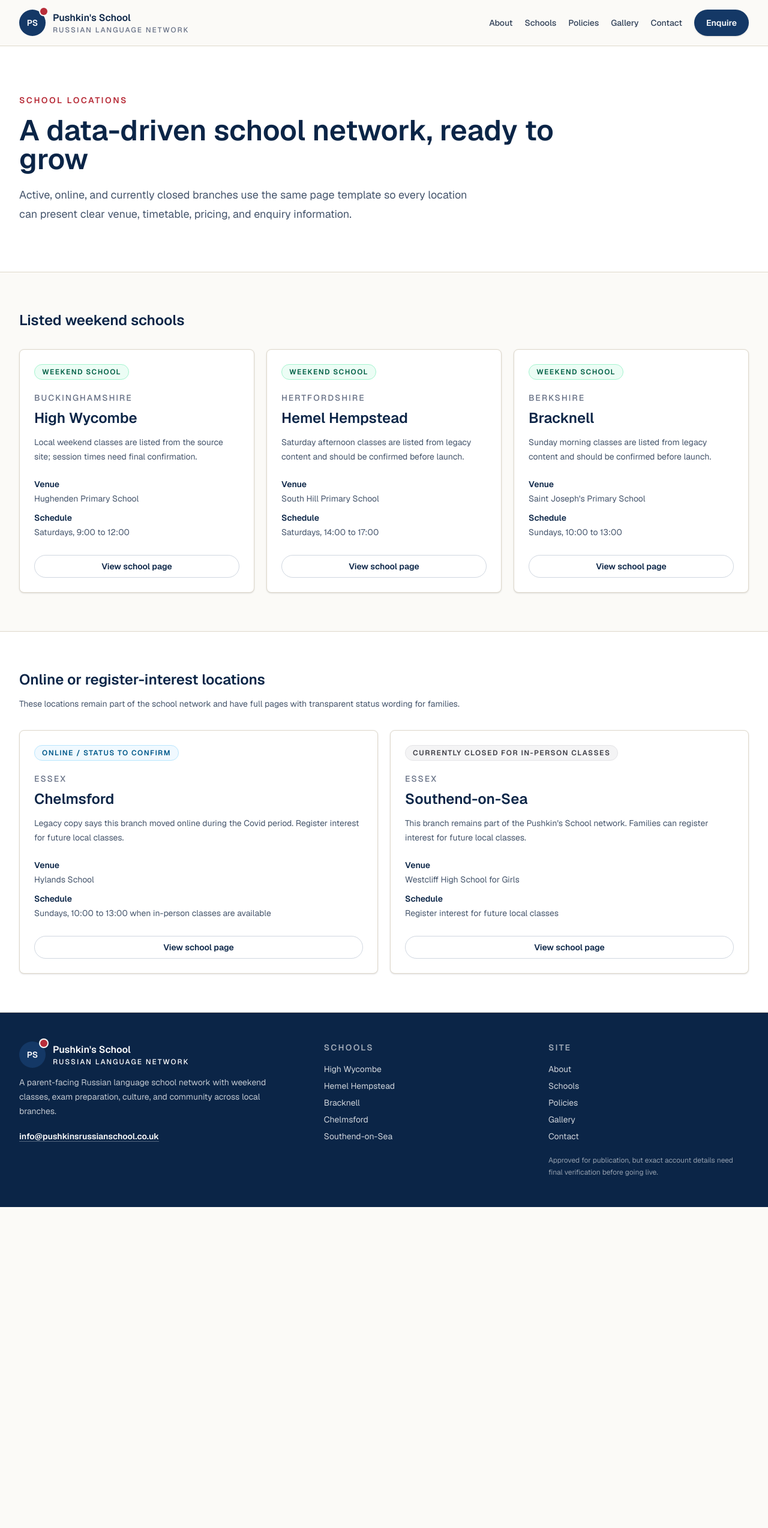
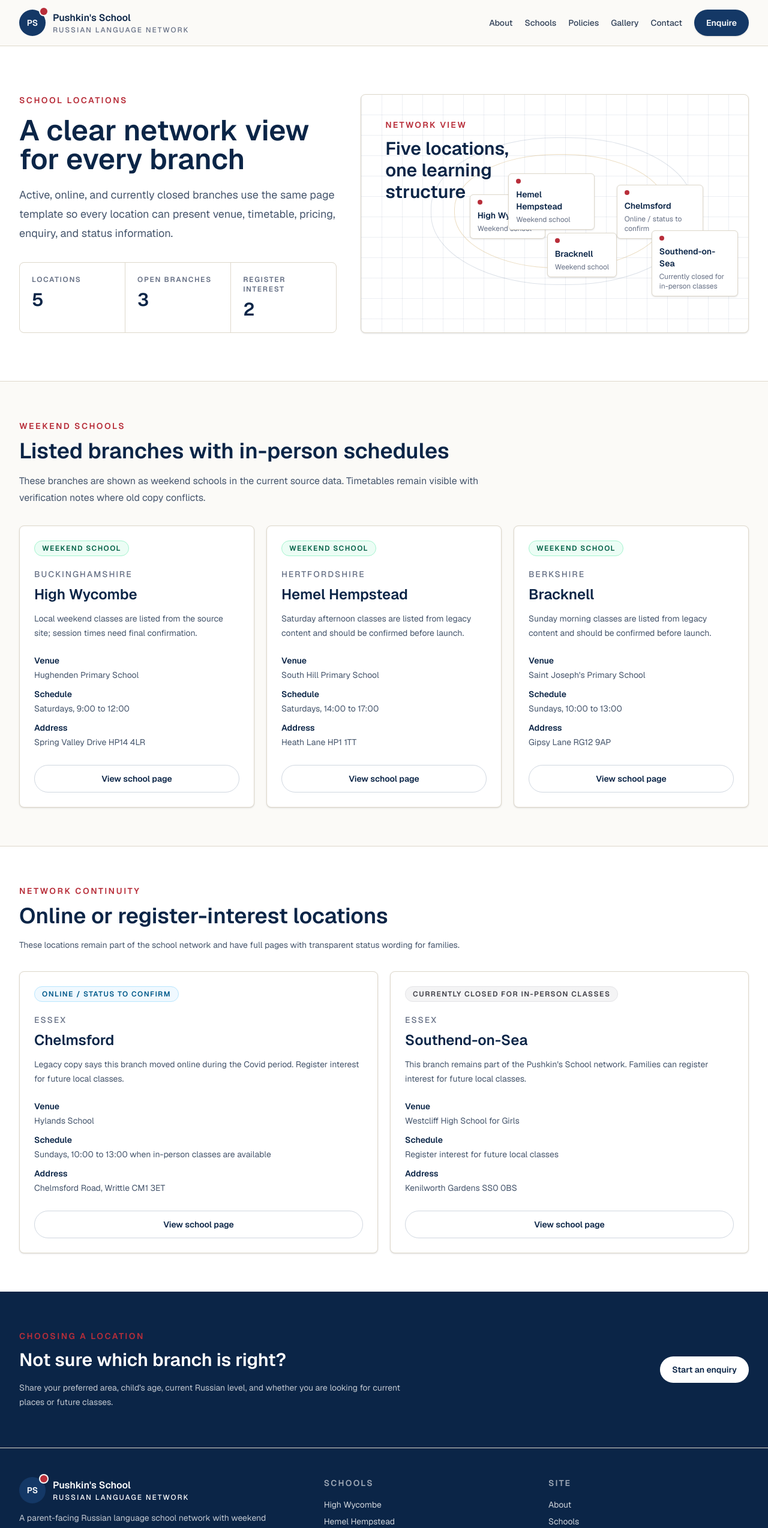
Before and after one commit to AntonV0/pushkins-russian-school, a Next.js app: page /schools in a window 1280 px wide. Shown: the top 2547 px of the page at 60% size. Before the commit the page ends 2012 px from the top, so only its background shows below. Built offline with nearby package versions, Linux system fonts and the light colour scheme.

Commit message:
feat(ui): refine school pages

```diff
--- a/src/app/schools/[slug]/page.tsx
+++ b/src/app/schools/[slug]/page.tsx
@@ -1,6 +1,7 @@
 import type { Metadata } from "next";
-import Link from "next/link";
 import { notFound } from "next/navigation";
+import { ButtonLink } from "@/components/site/button-link";
+import { SectionIntro } from "@/components/site/section-intro";
 import { StatusBadge } from "@/components/site/status-badge";
 import { enquiryChecklist, getSchoolEnquiryHref } from "@/data/admissions";
 import { contactDetails, paymentDetails } from "@/data/contact";
@@ -68,12 +69,9 @@
               {school.statusDescription}
             </p>
             <div className="mt-8 flex flex-col gap-3 sm:flex-row">
-              <Link
-                href={getSchoolEnquiryHref(school)}
-                className="inline-flex items-center justify-center rounded-full bg-brand-red px-5 py-3 text-sm font-semibold text-white shadow-sm transition hover:bg-brand-blue-strong focus:outline-none focus:ring-2 focus:ring-brand-red/30"
-              >
+              <ButtonLink href={getSchoolEnquiryHref(school)}>
                 {school.enquiryCta}
-              </Link>
+              </ButtonLink>
               <a
                 href={school.mapHref}
                 target="_blank"
@@ -118,19 +116,13 @@
 
       <section className="bg-background py-14 sm:py-16">
         <div className="mx-auto grid max-w-7xl gap-8 px-6 lg:grid-cols-[0.95fr_1.05fr] lg:px-8">
-          <div>
-            <p className="text-sm font-semibold uppercase tracking-[0.18em] text-brand-red">
-              Learning plan
-            </p>
-            <h2 className="mt-3 text-3xl font-semibold text-brand-blue-strong">
-              A clear school-day rhythm
-            </h2>
-            <p className="mt-4 text-base leading-7 text-slate-600">
+          <SectionIntro eyebrow="Learning plan" title="A clear school-day rhythm">
+            <p>
               The source timetable is represented as structured data so each
               branch can adjust session times without changing the page
               template.
             </p>
-          </div>
+          </SectionIntro>
 
           <ol className="divide-y divide-border-soft border-y border-border-soft bg-surface">
             {school.lessonPlan.map((item) => (
@@ -278,12 +270,11 @@
                 final submission workflow is being connected.
               </p>
             </div>
-            <Link
+            <ButtonLink
               href={getSchoolEnquiryHref(school)}
-              className="inline-flex items-center justify-center rounded-full bg-brand-blue px-5 py-3 text-sm font-semibold text-white shadow-sm transition hover:bg-brand-blue-strong focus:outline-none focus:ring-2 focus:ring-brand-blue/30"
             >
               {school.enquiryCta}
-            </Link>
+            </ButtonLink>
           </div>
         </div>
       </section>
--- a/src/app/schools/page.tsx
+++ b/src/app/schools/page.tsx
@@ -1,6 +1,10 @@
 import type { Metadata } from "next";
+import Link from "next/link";
+import { MetricStrip } from "@/components/site/metric-strip";
+import { NetworkVisual } from "@/components/site/network-visual";
 import { SchoolCard } from "@/components/site/school-card";
-import { schools } from "@/data/schools";
+import { SectionIntro } from "@/components/site/section-intro";
+import { networkSummary, schools } from "@/data/schools";
 
 export const metadata: Metadata = {
   title: "Schools",
@@ -24,26 +28,45 @@
   return (
     <main>
       <section className="border-b border-border-soft bg-surface py-16 sm:py-20">
-        <div className="mx-auto max-w-7xl px-6 lg:px-8">
+        <div className="mx-auto grid max-w-7xl gap-10 px-6 lg:grid-cols-[0.9fr_1.1fr] lg:px-8">
+          <div>
             <p className="text-sm font-semibold uppercase tracking-[0.18em] text-brand-red">
               School locations
             </p>
             <h1 className="mt-4 max-w-4xl text-4xl font-semibold text-brand-blue-strong sm:text-5xl">
-            A data-driven school network, ready to grow
+              A clear network view for every branch
             </h1>
             <p className="mt-5 max-w-3xl text-lg leading-8 text-slate-600">
               Active, online, and currently closed branches use the same page
-            template so every location can present clear venue, timetable,
-            pricing, and enquiry information.
+              template so every location can present venue, timetable, pricing,
+              enquiry, and status information.
             </p>
+            <div className="mt-8">
+              <MetricStrip
+                metrics={[
+                  { label: "Locations", value: networkSummary.locations },
+                  { label: "Open branches", value: openSchools.length },
+                  { label: "Register interest", value: otherSchools.length },
+                ]}
+              />
+            </div>
+          </div>
+          <NetworkVisual />
         </div>
       </section>
 
       <section className="bg-background py-14 sm:py-16">
         <div className="mx-auto max-w-7xl px-6 lg:px-8">
-          <h2 className="text-2xl font-semibold text-brand-blue-strong">
-            Listed weekend schools
-          </h2>
+          <SectionIntro
+            eyebrow="Weekend schools"
+            title="Listed branches with in-person schedules"
+          >
+            <p>
+              These branches are shown as weekend schools in the current source
+              data. Timetables remain visible with verification notes where old
+              copy conflicts.
+            </p>
+          </SectionIntro>
           <div className="mt-8 grid gap-5 md:grid-cols-2 xl:grid-cols-3">
             {openSchools.map((school) => (
               <SchoolCard key={school.slug} school={school} />
@@ -54,15 +77,15 @@
 
       <section className="border-t border-border-soft bg-surface py-14 sm:py-16">
         <div className="mx-auto max-w-7xl px-6 lg:px-8">
-          <div className="max-w-3xl">
-            <h2 className="text-2xl font-semibold text-brand-blue-strong">
-              Online or register-interest locations
-            </h2>
+          <SectionIntro
+            eyebrow="Network continuity"
+            title="Online or register-interest locations"
+          >
             <p className="mt-3 text-sm leading-6 text-slate-600">
               These locations remain part of the school network and have full
               pages with transparent status wording for families.
             </p>
-          </div>
+          </SectionIntro>
           <div className="mt-8 grid gap-5 md:grid-cols-2">
             {otherSchools.map((school) => (
               <SchoolCard key={school.slug} school={school} />
@@ -70,6 +93,32 @@
           </div>
         </div>
       </section>
+
+      <section className="bg-brand-blue-strong py-14 text-white sm:py-16">
+        <div className="mx-auto grid max-w-7xl gap-8 px-6 md:grid-cols-[1fr_0.8fr] lg:px-8">
+          <div>
+            <p className="text-sm font-semibold uppercase tracking-[0.18em] text-brand-red">
+              Choosing a location
+            </p>
+            <h2 className="mt-3 text-3xl font-semibold">
+              Not sure which branch is right?
+            </h2>
+            <p className="mt-4 max-w-2xl text-sm leading-6 text-white/75">
+              Share your preferred area, child&apos;s age, current Russian
+              level, and whether you are looking for current places or future
+              classes.
+            </p>
+          </div>
+          <div className="flex items-center md:justify-end">
+            <Link
+              href="/contact#enquiry-form"
+              className="inline-flex items-center justify-center rounded-full bg-white px-5 py-3 text-sm font-semibold text-brand-blue-strong transition hover:bg-surface-muted focus:outline-none focus:ring-2 focus:ring-white/40"
+            >
+              Start an enquiry
+            </Link>
+          </div>
+        </div>
+      </section>
     </main>
   );
 }
--- a/src/components/site/school-card.tsx
+++ b/src/components/site/school-card.tsx
@@ -1,5 +1,5 @@
-import Link from "next/link";
 import type { School } from "@/data/schools";
+import { ButtonLink } from "./button-link";
 import { StatusBadge } from "./status-badge";
 
 type SchoolCardProps = {
@@ -8,7 +8,7 @@
 
 export function SchoolCard({ school }: SchoolCardProps) {
   return (
-    <article className="flex h-full flex-col justify-between rounded-lg border border-border-soft bg-surface p-6 shadow-sm">
+    <article className="flex h-full flex-col justify-between rounded-lg border border-border-soft bg-surface p-6 shadow-sm transition hover:-translate-y-0.5 hover:shadow-md">
       <div>
         <StatusBadge status={school.status} label={school.statusLabel} />
         <div className="mt-5">
@@ -31,14 +31,21 @@
             <dt className="font-semibold text-brand-blue-strong">Schedule</dt>
             <dd className="mt-1 text-slate-600">{school.schedule}</dd>
           </div>
+          <div>
+            <dt className="font-semibold text-brand-blue-strong">Address</dt>
+            <dd className="mt-1 text-slate-600">
+              {school.address.join(", ")} {school.postcode}
+            </dd>
+          </div>
         </dl>
       </div>
-      <Link
+      <ButtonLink
         href={`/schools/${school.slug}`}
-        className="mt-7 inline-flex items-center justify-center rounded-full border border-brand-blue/20 px-4 py-2 text-sm font-semibold text-brand-blue-strong transition hover:border-brand-red hover:text-brand-red focus:outline-none focus:ring-2 focus:ring-brand-red/30"
+        variant="secondary"
+        className="mt-7 px-4 py-2"
       >
         View school page
-      </Link>
+      </ButtonLink>
     </article>
   );
 }
```
Lines whose indentation alone changed are shown as unchanged.
